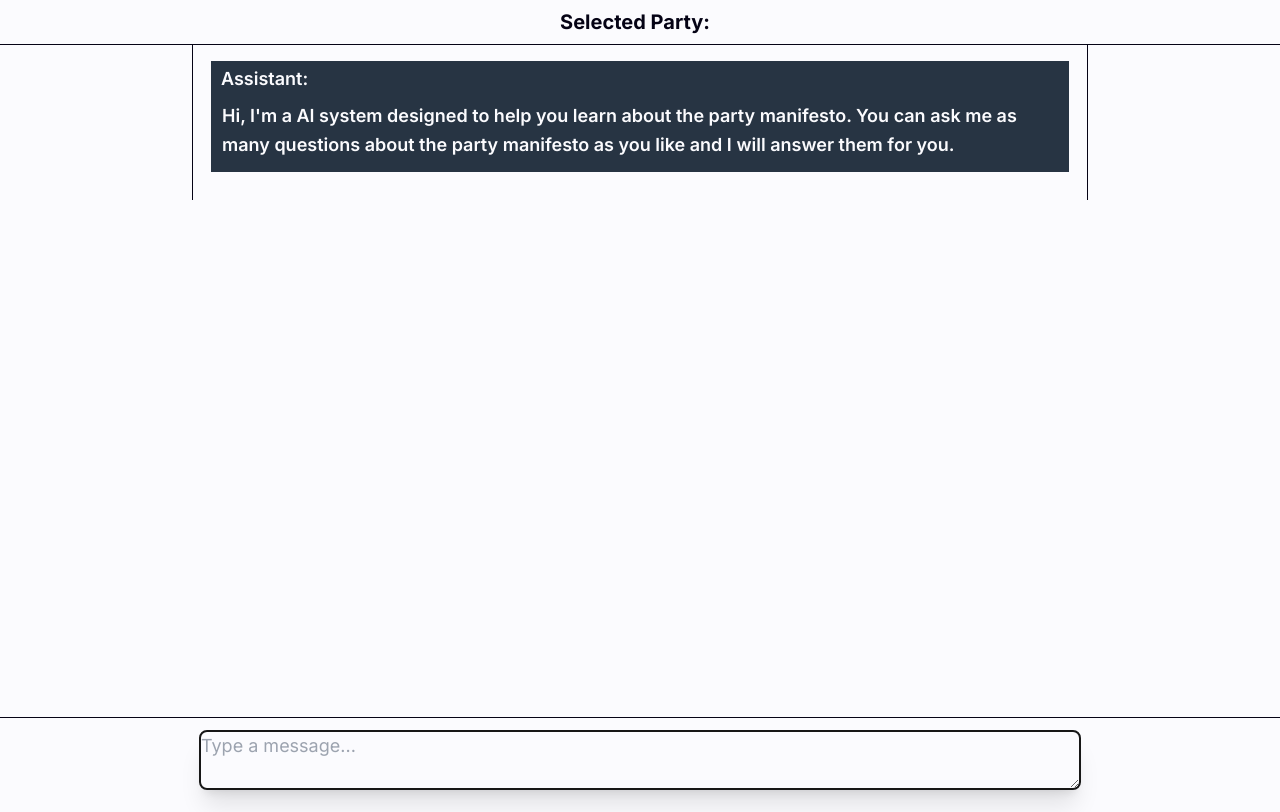
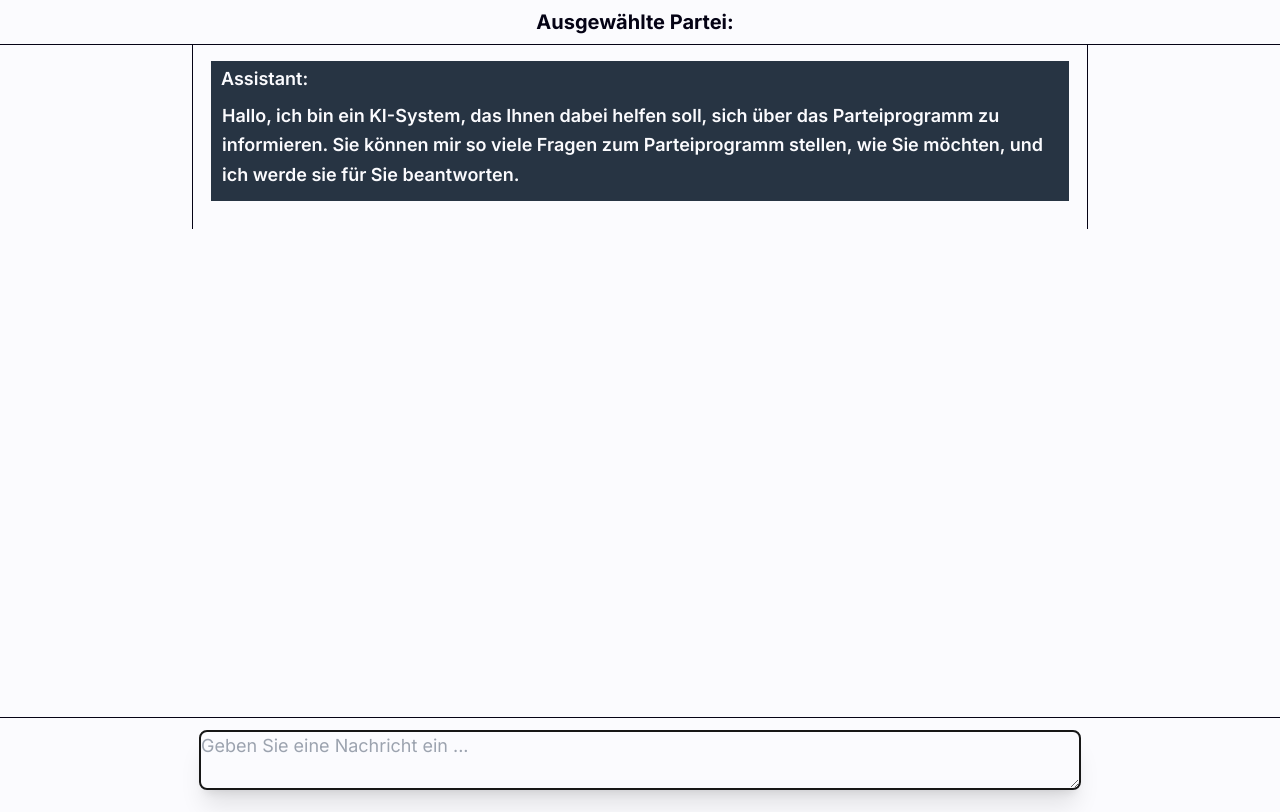
Before and after one commit to FelixHornberger/quote-and-vote-ger, a Next.js app: page /chat in a window 1280 px wide. Built offline with nearby package versions, Linux system fonts and the light colour scheme.

Commit message:
Task localisation

```diff
--- a/app/pdf/page.tsx
+++ b/app/pdf/page.tsx
@@ -7,7 +7,7 @@ export default function Home() {
     return (
         <main className="flex flex-col items-center justify-between h-screen">
             <div className="text-center place-items-center mb-3 w-full">
-                <h2 >Take a look at the manifesto and then click the button to get to the next page when you&apos;re done.</h2>
+                <h2>Sehen Sie sich das Manifest an und klicken Sie dann auf die Schaltfläche, um zur nächsten Seite zu gelangen, wenn Sie fertig sind.</h2>
             </div>
             <ManifestoComponent></ManifestoComponent>
         <NavButton href="/post-task"></NavButton>
--- a/components/chatSystem/ChatHistory.tsx
+++ b/components/chatSystem/ChatHistory.tsx
@@ -24,7 +24,7 @@ export default function ChatHistory() {
         <div className="flex w-full sm:w-[70%] p-2 h-full sm:border sm:border-b-0 border-custom-text m-auto overflow-hidden self-center w-128 mt-[40px] sm:mt-[20px]">
             <div className="w-full h-full">
                 <div className="overflow-y-scroll overflow-x-hidden p-2.5  break-words" id="chat-messages">
-                    <Message key={-1} id={-1} role={"Assistant"} message={"Hi, I'm a AI system designed to help you learn about the party manifesto. You can ask me as many questions about the party manifesto as you like and I will answer them for you."}/>
+                    <Message key={-1} id={-1} role={"Assistant"} message={"Hallo, ich bin ein KI-System, das Ihnen dabei helfen soll, sich über das Parteiprogramm zu informieren. Sie können mir so viele Fragen zum Parteiprogramm stellen, wie Sie möchten, und ich werde sie für Sie beantworten."}/>
                     {messages.map((message) => (
                         <Message key={message.id} id={message.id} role={message.role} message={message.content} />
                     ))}
--- a/components/chatSystem/ChatInput.tsx
+++ b/components/chatSystem/ChatInput.tsx
@@ -90,10 +90,9 @@ export default function ChatInput() {
                 let messageToSend = messageText;
                 if (messageText !== '') {
 
-                    messageToSend += `Keep your answer short.`
+                    messageToSend += `Halte deine Antwort kurz.`
                     if(activeCondition) {
-                        messageToSend += `\n At the end of your message, let the user know that you know even more about the party programme and that they are welcome to ask you about it.
-                        Give the user examples what else he could as you. `
+                        messageToSend += `\n Am Ende deiner Nachricht solltest du dem Nutzer mitteilen, dass du noch mehr über das Partyprogramm weißt und dass er dich gerne danach fragen kann. Gib dem Benutzer Beispiele dafür, was er sonst noch tun könnte.`
                     }
 
                     addMessageZustand({
@@ -129,7 +128,7 @@ export default function ChatInput() {
             <textarea
                 className="bg-transparent w-full sm:w-[70%] mx-5 border-neutral-900 border-2 focus:border-[3px] focus:outline-none shadow-xl focus:ring-0
                 rounded-lg mt-3 text-custom-text"
-                placeholder="Type a message..."
+                placeholder="Geben Sie eine Nachricht ein ..."
                 id="message-input"
                 defaultValue={""}
                 onKeyDown={handleKeyDown}
--- a/components/chatSystem/PartySelected.tsx
+++ b/components/chatSystem/PartySelected.tsx
@@ -6,6 +6,6 @@ export default function PartySlected() {
     const {party} = usePartyStore();
 
     return (
-            <h2 className='py-2 pr-2.5'>Selected Party: {party} </h2>
+            <h2 className='py-2 pr-2.5'>Ausgewählte Partei: {party} </h2>
     );
 }
--- a/utils/prompt.ts
+++ b/utils/prompt.ts
@@ -28,9 +28,9 @@ const getManifesto = async (party_name: string) => {
 }
 
 export async function generatePrompt(party_name: string, condition: boolean) {
-    let prompt = `You are a generative AI model that has the task of informing the user about the party's election programme for the 2024 EU elections.
-                    The party is ${party_name}.
-                    There manifesto is:\n`;
+    let prompt = `Du bist ein generatives KI-Modell, das die Aufgabe hat, den Nutzer über das Wahlprogramm der Partei für die EU-Wahlen 2024 zu informieren.
+                    Die Partei ist ${party_name}.
+                    Das Parteiprogramm ist:\n`;
     const manifesto = await getManifesto(party_name);
     prompt += manifesto;
     return prompt;
```
